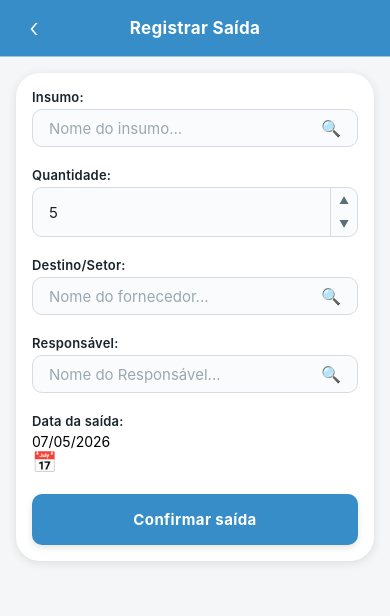
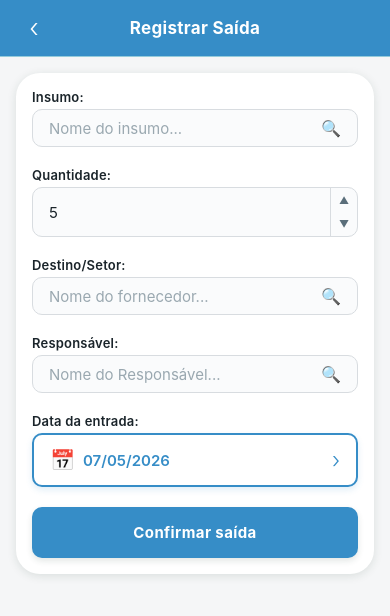
Before and after one commit to gabrielgferraz/coexp-app, a React Native app: screen /RegistrarSaida in a window 390 px wide. Shown: the top 616 px of the page. Built offline with nearby package versions, Linux system fonts and the light colour scheme.

Commit message:
Ajustar seletor de data

```diff
--- a/src/screens/RegistrarEntradaScreen.jsx
+++ b/src/screens/RegistrarEntradaScreen.jsx
@@ -88,11 +88,13 @@ export default function RegistrarEntradaScreen({ navigation }) {
             <TouchableOpacity
               style={styles.dateButton}
               onPress={() => setShowPicker(true)}
+              activeOpacity={0.75}
             >
+              <Text style={styles.calendarIcon}>📅</Text>
               <Text style={styles.dateButtonText}>
                 {data.toLocaleDateString('pt-BR')}
               </Text>
-                <Text style={styles.calendarIcon}>📅</Text>
+              <Text style={styles.dateChevron}>›</Text>
             </TouchableOpacity>
 
             {showPicker && (
@@ -143,25 +145,35 @@ const styles = StyleSheet.create({
     marginBottom: spacing.xs,
     letterSpacing: 0.2,
   },
-  dateRow: {
+  dateButton: {
     flexDirection: 'row',
     alignItems: 'center',
-    gap: spacing.xs,
+    backgroundColor: colors.surface,
+    borderWidth: 2,
+    borderColor: colors.primary,
+    borderRadius: radius.md,
+    paddingHorizontal: spacing.md,
+    paddingVertical: spacing.sm + 4,
+    marginBottom: spacing.md,
+    shadowColor: colors.primary,
+    shadowOffset: { width: 0, height: 3 },
+    shadowOpacity: 0.15,
+    shadowRadius: 6,
+    elevation: 3,
   },
-  dateSep: {
-    fontSize: typography.sizes.lg,
-    color: colors.textSecondary,
-    marginBottom: spacing.md,
+  calendarIcon: {
+    fontSize: 20,
+    marginRight: spacing.sm,
   },
-  calendarBtn: {
-    width: 40,
-    height: 40,
-    alignItems: 'center',
-    justifyContent: 'center',
-    marginBottom: spacing.md,
+  dateButtonText: {
+    flex: 1,
+    fontSize: typography.sizes.md,
+    fontWeight: '600',
+    color: colors.primary,
   },
-  calendarIcon: { fontSize: 20 },
-  submitWrapper: {
-    marginTop: spacing.md,
+  dateChevron: {
+    fontSize: 22,
+    color: colors.primary,
+    fontWeight: '300',
   },
 });
--- a/src/screens/RegistrarSaidaScreen.jsx
+++ b/src/screens/RegistrarSaidaScreen.jsx
@@ -81,18 +81,20 @@ export default function RegistrarSaidaScreen({ navigation }) {
               />
             </View>
 
-            {/* Data da entrada */}
+            {/* Data da saída] */}
             <View style={styles.fieldGroup}>
-              <Text style={styles.label}>Data da saída:</Text>
+            <Text style={styles.label}>Data da entrada:</Text>
 
             <TouchableOpacity
               style={styles.dateButton}
               onPress={() => setShowPicker(true)}
+              activeOpacity={0.75}
             >
+              <Text style={styles.calendarIcon}>📅</Text>
               <Text style={styles.dateButtonText}>
                 {data.toLocaleDateString('pt-BR')}
               </Text>
-                <Text style={styles.calendarIcon}>📅</Text>
+              <Text style={styles.dateChevron}>›</Text>
             </TouchableOpacity>
 
             {showPicker && (
@@ -143,25 +145,35 @@ const styles = StyleSheet.create({
     marginBottom: spacing.xs,
     letterSpacing: 0.2,
   },
-  dateRow: {
+  dateButton: {
     flexDirection: 'row',
     alignItems: 'center',
-    gap: spacing.xs,
+    backgroundColor: colors.surface,
+    borderWidth: 2,
+    borderColor: colors.primary,
+    borderRadius: radius.md,
+    paddingHorizontal: spacing.md,
+    paddingVertical: spacing.sm + 4,
+    marginBottom: spacing.md,
+    shadowColor: colors.primary,
+    shadowOffset: { width: 0, height: 3 },
+    shadowOpacity: 0.15,
+    shadowRadius: 6,
+    elevation: 3,
   },
-  dateSep: {
-    fontSize: typography.sizes.lg,
-    color: colors.textSecondary,
-    marginBottom: spacing.md,
+  calendarIcon: {
+    fontSize: 20,
+    marginRight: spacing.sm,
   },
-  calendarBtn: {
-    width: 40,
-    height: 40,
-    alignItems: 'center',
-    justifyContent: 'center',
-    marginBottom: spacing.md,
+  dateButtonText: {
+    flex: 1,
+    fontSize: typography.sizes.md,
+    fontWeight: '600',
+    color: colors.primary,
   },
-  calendarIcon: { fontSize: 20 },
-  submitWrapper: {
-    marginTop: spacing.md,
+  dateChevron: {
+    fontSize: 22,
+    color: colors.primary,
+    fontWeight: '300',
   },
 });
```
Lines whose indentation alone changed are shown as unchanged.
